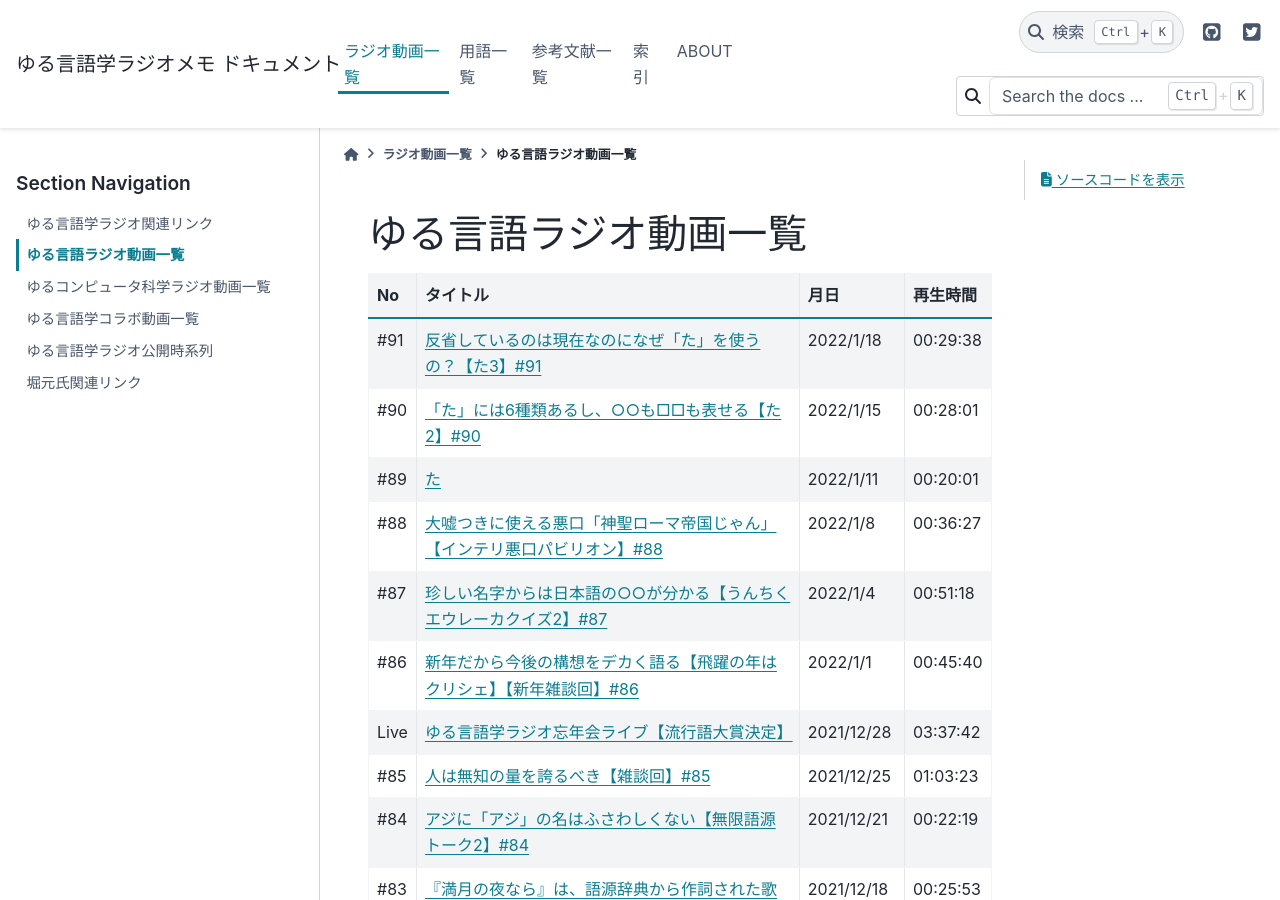
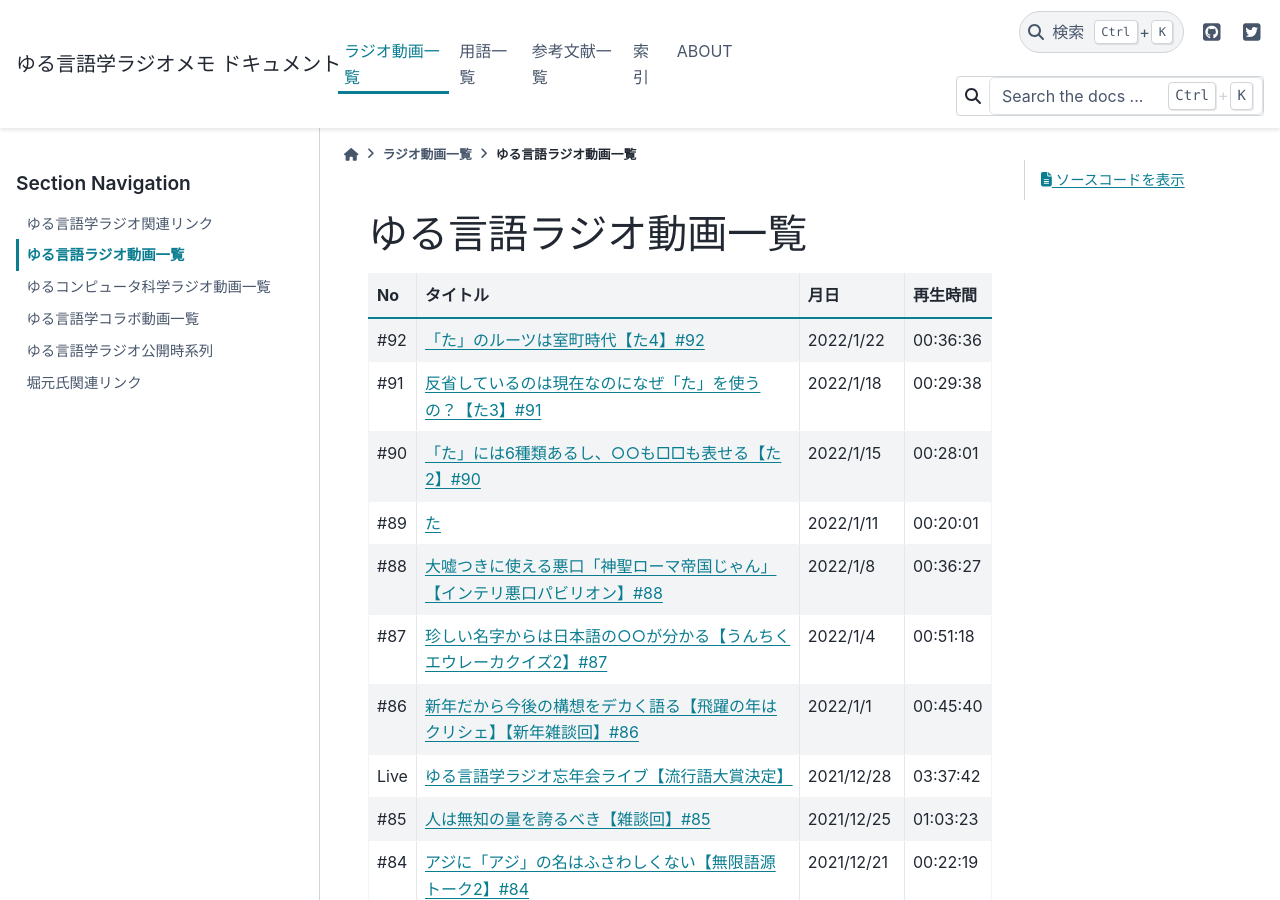
Before and after one commit to mtakagishi/yurugengo, a Sphinx documentation site: the page built from docs/videos/yurugengo_radio_list.rst, in a window 1280 px wide and 900 px high. Built offline with Sphinx 7.4.7 and the PyData theme 0.15.4, drawn with Linux system fonts in a browser that asks for light colours.

Commit message:
#92へのリンク追加

```diff
--- a/docs/videos/horimotoken.rst
+++ b/docs/videos/horimotoken.rst
@@ -1,5 +1,9 @@
 堀元氏関連リンク
 =========================
+wikipedia
+------------
+`堀元見（Wikipedia） <https://ja.wikipedia.org/wiki/堀元見>`_
+
 SNS
 ----------
 * `Twitter <https://twitter.com/kenhori2>`_
--- a/docs/videos/timeline.rst
+++ b/docs/videos/timeline.rst
@@ -184,7 +184,7 @@
       言89「た」1 ->
       言90「た」2 ->
       言91「た」3 ->
-      公開前【「た」4】 ->
+      言92「た」4 ->
       公開前【「た」5】 ;
     }
     group {
--- a/docs/videos/yurugengo_radio_list.rst
+++ b/docs/videos/yurugengo_radio_list.rst
@@ -4,6 +4,8 @@
 +------+------------------------------------------------------------------------------------------------+------------+----------+
 |  No  |                                            タイトル                                            |    月日    | 再生時間 |
 +======+================================================================================================+============+==========+
+| #92  | `「た」のルーツは室町時代【た4】#92`_                                                          | 2022/1/22  | 00:36:36 |
++------+------------------------------------------------------------------------------------------------+------------+----------+
 | #91  | `反省しているのは現在なのになぜ「た」を使うの？【た3】#91`_                                    | 2022/1/18  | 00:29:38 |
 +------+------------------------------------------------------------------------------------------------+------------+----------+
 | #90  | `「た」には6種類あるし、○○も□□も表せる【た2】#90`_                                             | 2022/1/15  | 00:28:01 |
@@ -191,6 +193,8 @@
 | #1   | `「イルカも喋る」は大ウソ【言語学って何？】#1`_                                                | 2021/03/11 | 00:14:56 |
 +------+------------------------------------------------------------------------------------------------+------------+----------+
 
+
+.. _「た」のルーツは室町時代【た4】#92: https://www.youtube.com/watch?v=
 .. _反省しているのは現在なのになぜ「た」を使うの？【た3】#91: https://www.youtube.com/watch?v=I0iFsy-QShY
 .. _【再UP高画質版】た【た1】#89: https://www.youtube.com/watch?v=x1C0FD1XmTk
 .. _「た」には6種類あるし、○○も□□も表せる【た2】#90: https://www.youtube.com/watch?v=P4FvgzaY2MA
```
